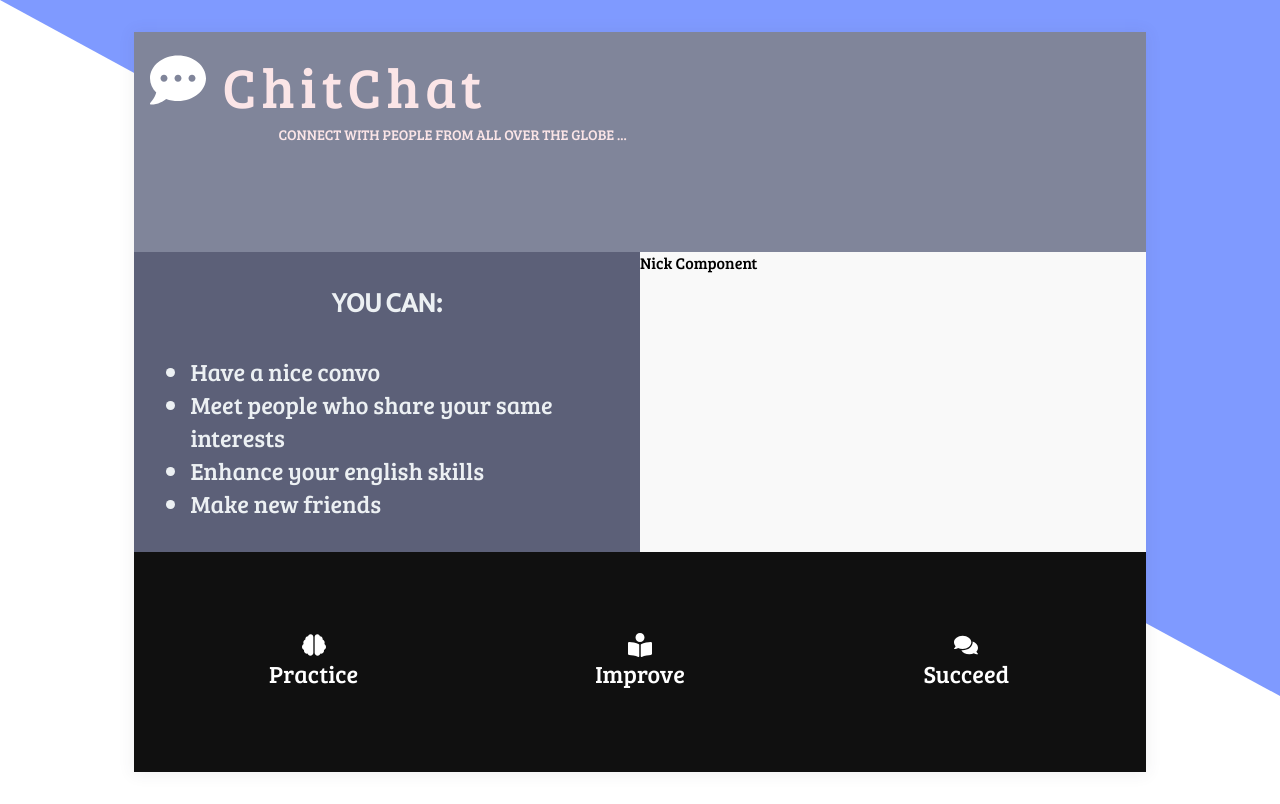
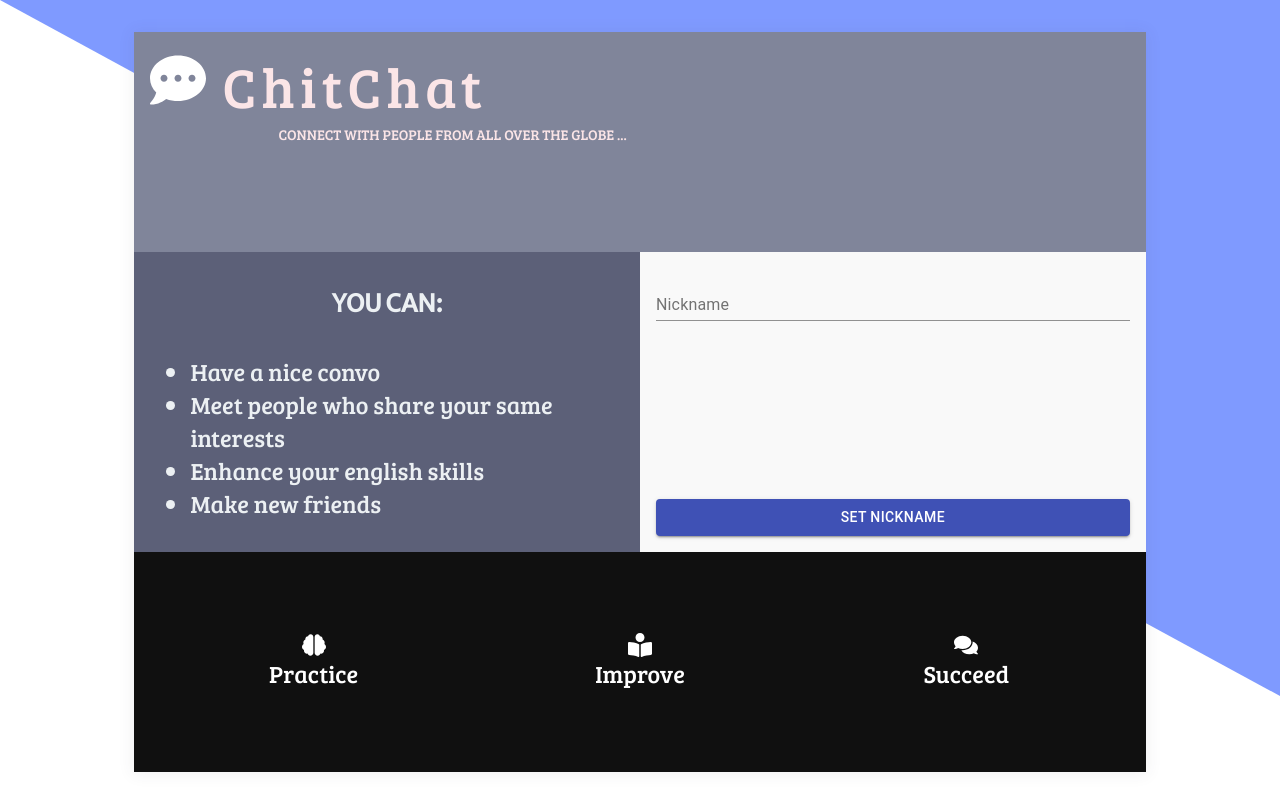
Before and after one commit to eiberham/chitchat, a React app in the folder client/: page /nick in a window 1280 px wide. Built offline with nearby package versions, Linux system fonts and the light colour scheme.

Commit message:
nickname form!

```diff
--- a/client/components/Forms/NickForm.js
+++ b/client/components/Forms/NickForm.js
@@ -1,8 +1,61 @@
 import React from 'react';
+import Button from "@material-ui/core/Button";
+import TextField from "@material-ui/core/TextField";
+import Grid from "@material-ui/core/Grid";
 
 const NickForm = props => {
+    const {
+        values: { nickname },
+        errors,
+        touched,
+        handleChange,
+        handleSubmit,
+        isValid,
+        setFieldTouched
+    } = props;
+
+    const change = (name, e) => {
+        e.persist();
+        handleChange(e);
+        setFieldTouched(name, true, false);
+    };
+
     return (
-        <></>
+        <>
+            <Grid
+                item
+                height="100%"
+                style={{textAlign: "center"}}
+            >
+                <form
+                    style={{height: "100%", display: "flex", flexDirection: "column", justifyContent: "space-between"}}
+                    onSubmit={handleSubmit}
+                >
+                    <TextField
+                        id="nickname"
+                        name="nickname"
+                        label="Nickname"
+                        helperText={touched.nickname ? errors.nickname : ""}
+                        error={touched.nickname && Boolean(errors.nickname)}
+                        value={nickname}
+                        onChange={change.bind(null, "email")}
+                        fullWidth
+                        margin="dense"
+                    />
+                    <Button
+                        type="submit"
+                        variant="contained"
+                        color="primary"
+                        size="medium"
+                        style={{
+                            marginTop: "2rem",
+                        }}
+                    >
+                        Set Nickname
+                    </Button>
+                </form>
+            </Grid>
+        </>
     )
 };
 
--- a/client/components/Login/index.js
+++ b/client/components/Login/index.js
@@ -43,7 +43,7 @@ const Login = () => {
                                 if(login) {
                                     setUser(login);
                                     setLoggedIn(true);
-                                    history.push('/chat')
+                                    history.push('/nick')
                                 } else {
                                     console.log('Invalid credentials');
                                 }
--- a/client/components/Nick/index.js
+++ b/client/components/Nick/index.js
@@ -1,8 +1,27 @@
 import React from 'react';
+import './nick.scss';
+import { Formik } from 'formik';
+import * as Yup from 'yup';
+import NickForm from '../Forms/NickForm';
+
+const NickSchema = Yup.object().shape({
+    nickname: Yup.string()
+        .required('Required'),
+});
 
 const Nick = props => {
     return (
-        <React.Fragment>Nick Component</React.Fragment>
+        <React.Fragment>
+            <Formik
+                render={props => <NickForm {...props} />}
+                initialValues={{ nickname: ''}}
+                validationSchema={NickSchema}
+                onSubmit={ async ({nickname}, actions) => {
+                    console.log("nickname: ", nickname);
+                    actions.resetForm();
+                }}
+            />
+        </React.Fragment>
     )
 }
 
```
Also changed, not shown: client/components/Nick/nick.scss (added), 1 other file (tests, documents, lock files or other folders).
